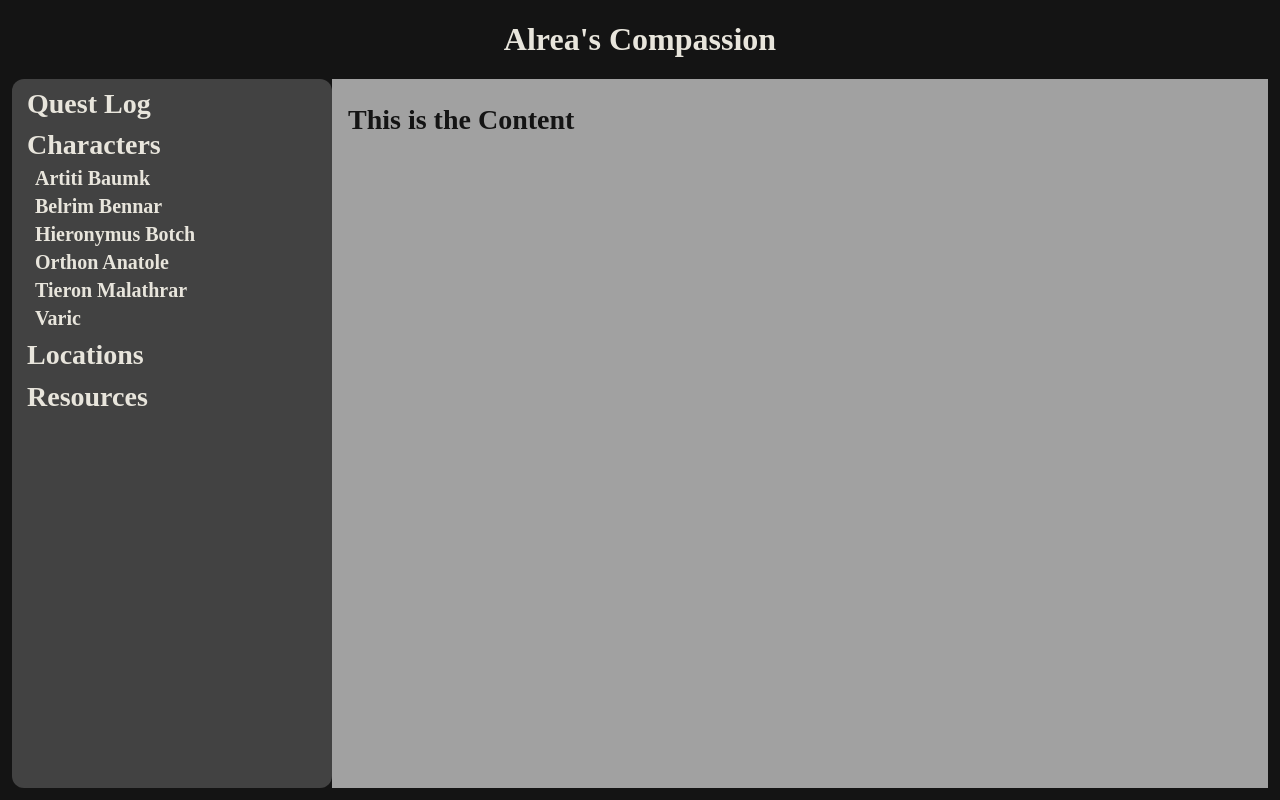
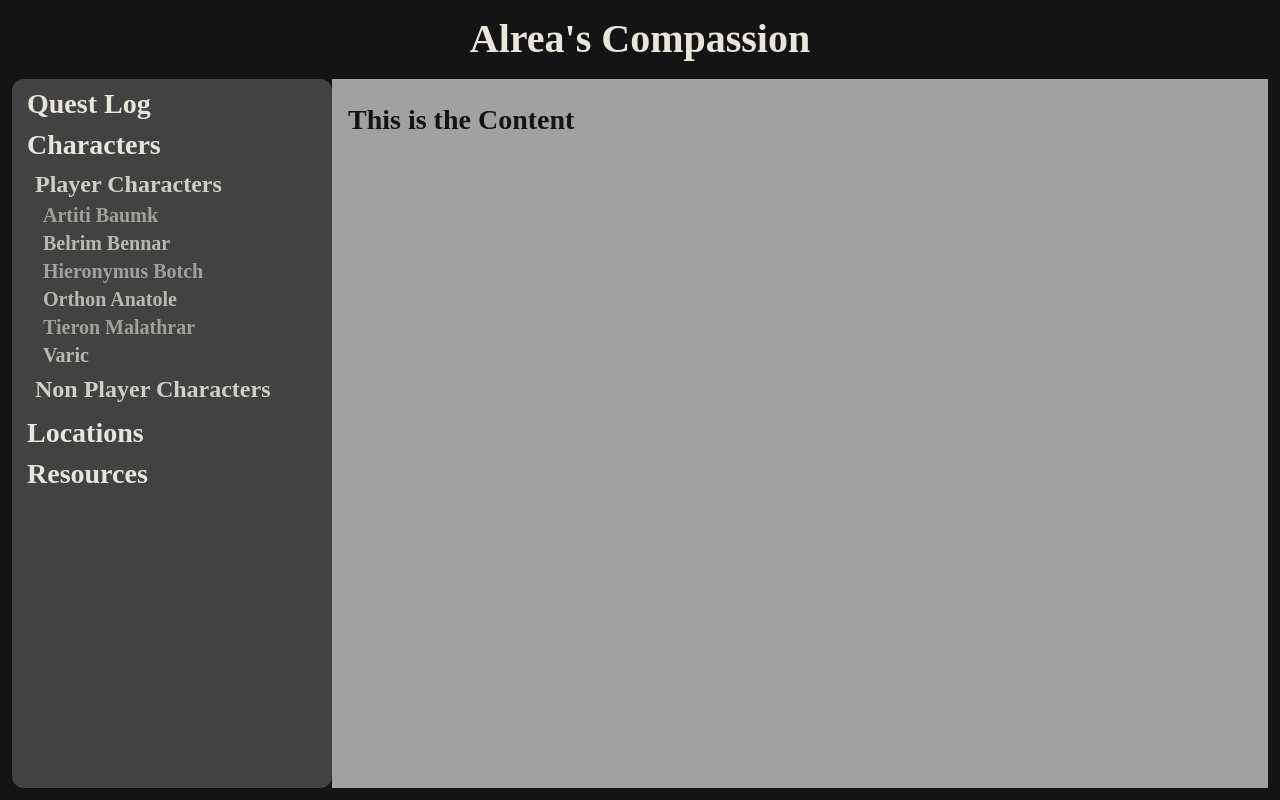
Before and after one commit to jilesley/Alreas-Compassion, a plain HTML site: page index.html in a window 1280 px wide. Both pictures are taken after a click on the element "Characters". Drawn offline with nearby package versions, Linux system fonts and the light colour scheme.

Commit message:
improved look of menu and added character content

```diff
--- a/index.html
+++ b/index.html
@@ -22,7 +22,10 @@
 
         <div id="menu" class="col-sm-3">
           <div id="quest"><h2>Quest Log</h2><div class="list"></div></div>
-          <div id="characters"><h2>Characters</h2><div class="list"></div></div>
+          <div id="characters"><h2>Characters</h2><div class="list">
+            <div id="charPlayer"><h4>Player Characters</h4></div>
+            <div id="charNPC"><h4>Non Player Characters</h4></div>
+          </div></div>
           <div id="locations"><h2>Locations</h2><div class="list"></div></div>
           <div id="resources"><h2>Resources</h2><div class="list"></div></div>
         </div>
--- a/resources/content/characters.js
+++ b/resources/content/characters.js
@@ -1,51 +1,65 @@
-const characters = [
+const characters = {
+  player: [
     {
       name: "Artiti Baumk",
-    content: "",
       player: "Goss",
       race: "Human",
       class: "Ranger",
-    level: 2
+      level: 2,
+      img: "https://media-waterdeep.cursecdn.com/avatars/thumbnails/17/415/60/60/636377885173419481.jpeg",
+      content: "<h2>Content to be added</h2>"
     },
     {
       name: "Belrim Bennar",
-    content: "",
       player: "Luke",
       race: "Dwarf",
       class: "Bard",
-    level: 2
+      level: 2,
+      img: "https://media-waterdeep.cursecdn.com/avatars/thumbnails/10/71/60/60/636339380148524382.png",
+      content: "<h2>Content to be added</h2>"
     },
     {
       name: "Hieronymus Botch",
-    content: "",
       player: "Alex",
       race: "Human",
       class: "Monk",
-    level: 2
+      level: 2,
+      img: "https://media-waterdeep.cursecdn.com/avatars/thumbnails/17/424/60/60/636377886749285983.jpeg",
+      content: "<h2>Content to be added</h2>"
     },
     {
       name: "Orthon Anatole",
-    content: "",
       player: "James",
       race: "Dragonborn",
       class: "Paldin",
-    level: 2
+      level: 2,
+      img: "https://media-waterdeep.cursecdn.com/avatars/thumbnails/17/407/60/60/636377883694580108.jpeg",
+      content: "<h2>Content to be added</h2>"
     },
     {
       name: "Tieron Malathrar",
-    content: "",
       player: "Nick",
       race: "Half-Elf",
       class: "Sorcerer",
-    level: 2
+      level: 2,
+      img: "https://media-waterdeep.cursecdn.com/avatars/thumbnails/17/932/60/60/636378855806248172.png",
+      content: "<h2>Content to be added</h2>"
     },
     {
       name: "Varic",
-    content: "",
       player: "Zac",
       race: "Goliath",
       class: "Blood Hunter",
-    level: 2
+      level: 2,
+      img: "https://media-waterdeep.cursecdn.com/avatars/thumbnails/17/452/60/60/636377890039744108.jpeg",
+      content: "<h2>Content to be added</h2>"
     }
-
-];
+  ],
+  npc: [
+    {
+      name: "",
+      race: "",
+      content: ""
+    }
+  ]
+};
--- a/resources/css/content.css
+++ b/resources/css/content.css
@@ -49,4 +49,5 @@
 }
 #content h4 {
   font-size: 1.25rem;
+  font-weight: normal;
 }
--- a/resources/css/style.css
+++ b/resources/css/style.css
@@ -22,13 +22,13 @@ body {
   flex-direction: column;
 }
 
-h1, h2, h3 {
+h1, h2, h3, h4 {
   font-weight: bold;
   margin: 0;
 }
 
 h1 {
-  font-size: 2rem;
+  font-size: 2.5rem;
   align-self: center;
 }
 
@@ -40,7 +40,6 @@ h2 {
 h3 {
   font-size: 1.25rem;
   padding-top: .25rem;
-  margin-left: .5rem;
 }
 
 /* ~~~~~~~~~~ scrollbar Styling (Chrome, Safari and Opera only) ~~~~~~~~~~ */
@@ -116,6 +115,29 @@ header h1 {
   display: none;
 }
 
+#menu h3 {
+  margin-left: .5rem;
+  color: #b9b7b0;
+}
+
+#menu h3:hover {
+  text-decoration: underline;
+}
+
+#menu h4 {
+  margin: .5rem 0 0 .5rem;
+  font-size: 1.5rem;
+  color: #d0cec6;
+}
+
+#menu .list div h3 {
+  margin-left: 1rem;
+}
+
+#menu .list h3:nth-child(even) {
+  color: #a2a09a
+}
+
 /* ~~~~~~~~~~ Content Styling ~~~~~~~~~~ */
 
 #content {
@@ -125,3 +147,15 @@ header h1 {
   margin-right: 12px;
   overflow-y: scroll;
 }
+
+/* ~~~~~~~~~~ Summary Styling ~~~~~~~~~~ */
+
+.summary .details {
+  display: flex;
+}
+.summary .title {
+  font-size: 2rem;
+}
+.summary .details img {
+  margin-right: .5rem;
+}
--- a/resources/js/app.js
+++ b/resources/js/app.js
@@ -5,6 +5,9 @@ $(document).ready(function() {
   let $resources = $("#resources .list");
   let $content = $("#content");
 
+  // Create Menu lists with data attached
+
+  //Quest logs
   for (var i = 0; i < quest.length; i++) {
     let $log = $("<h3>" + quest[i].name + "</h3>");
     $log.data("content", quest[i].content);
@@ -21,20 +24,51 @@ $(document).ready(function() {
     $quest.append($log);
   }
 
-  for (var i = 0; i < characters.length; i++) {
-    let $character = $("<h3>" + characters[i].name + "</h3>");
-    $characters.append($character);
+  //Characters
+  let $charPlayer = $("#charPlayer");
+  let $charNPC = $("#charNPC");
+  for (var i = 0; i < characters.player.length; i++) {
+    let $character = $("<h3>" + characters.player[i].name + "</h3>");
+    $character.data("summary",
+                    "<div class='summary'>" +
+                      "<h2 class='title'>" + characters.player[i].name + "</h2>" +
+                        "<div class='details'>" +
+                        "<img src='" + characters.player[i].img + "' />" +
+                        "<div>" +
+                          "<h4><strong>Player:</strong> " + characters.player[i].player + "</h4>" +
+                          "<h4>Level " +
+                            characters.player[i].level + " | " +
+                            characters.player[i].race + " | " +
+                            characters.player[i].class +
+                          "</h4>" +
+                        "</div>" +
+                      "</div>" +
+                    "</div>"
+    );
+    $character.data("content", characters.player[i].content);
+    $character.click(function() {
+      $content.html($(this).data("summary") + $(this).data("content"));
+    })
+    $charPlayer.append($character);
+  }
+  for (var i = 0; i < characters.npc.length; i++) {
+    let $character = $("<h3>" + characters.npc[i].name + "</h3>");
+    $charNPC.append($character);
   }
 
+  //Locations
   for (var i = 0; i < locations.length; i++) {
     let $location = $("<h3>" + locations[i].name + "</h3>");
     $locations.append($location);
   }
 
+  //Resources
   for (var i = 0; i < resources.length; i++) {
     let $resource = $("<h3><a href='" + resources[i].link + "' target='_blank'>" + resources[i].name + "</a></h3>");
     $resources.append($resource);
   }
+
+  // Give Menu catagories dropdown functionality
 
   $("#menu h2").click(function() {
     $list = $(this).parent().children(".list");
```
Lines whose indentation alone changed are shown as unchanged.
